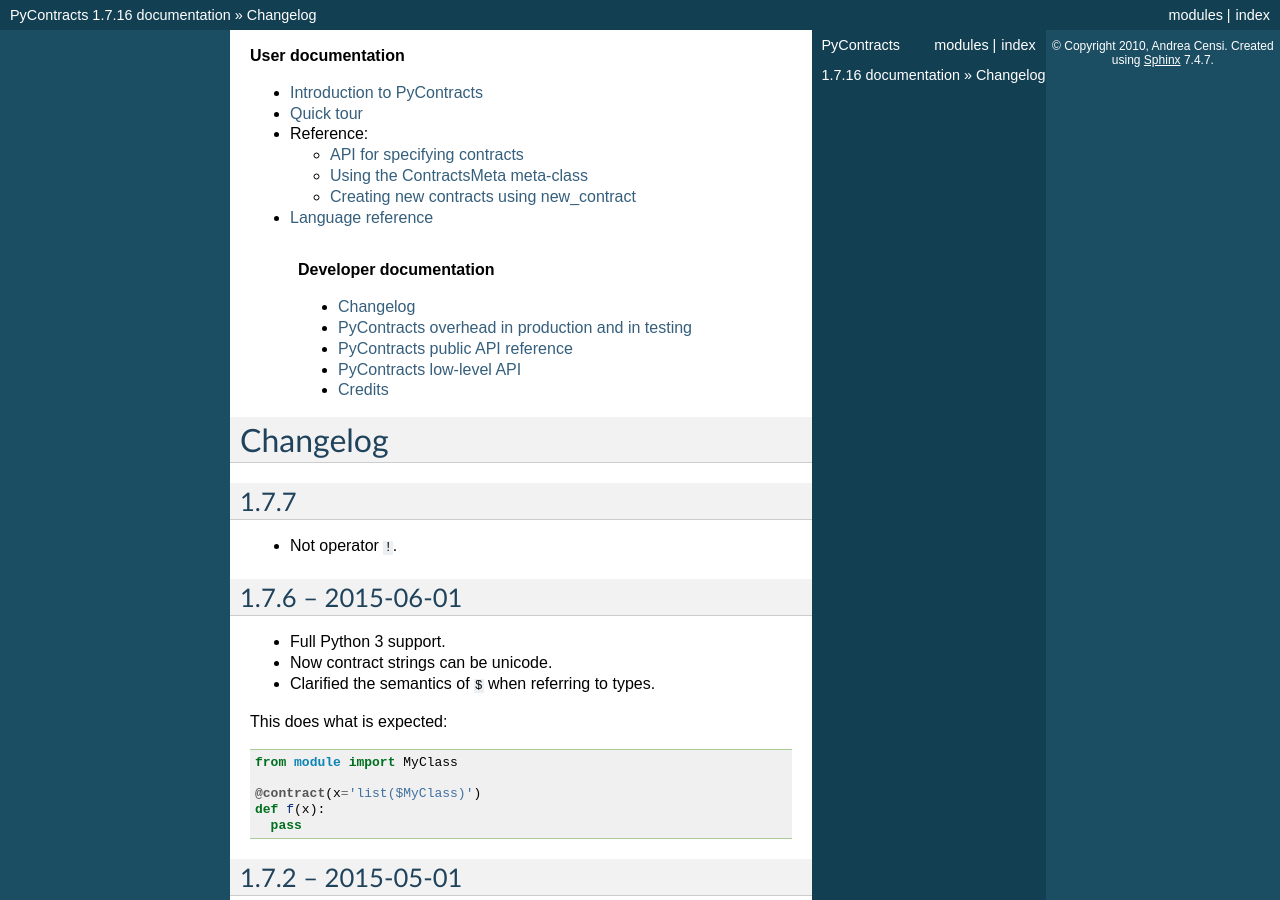
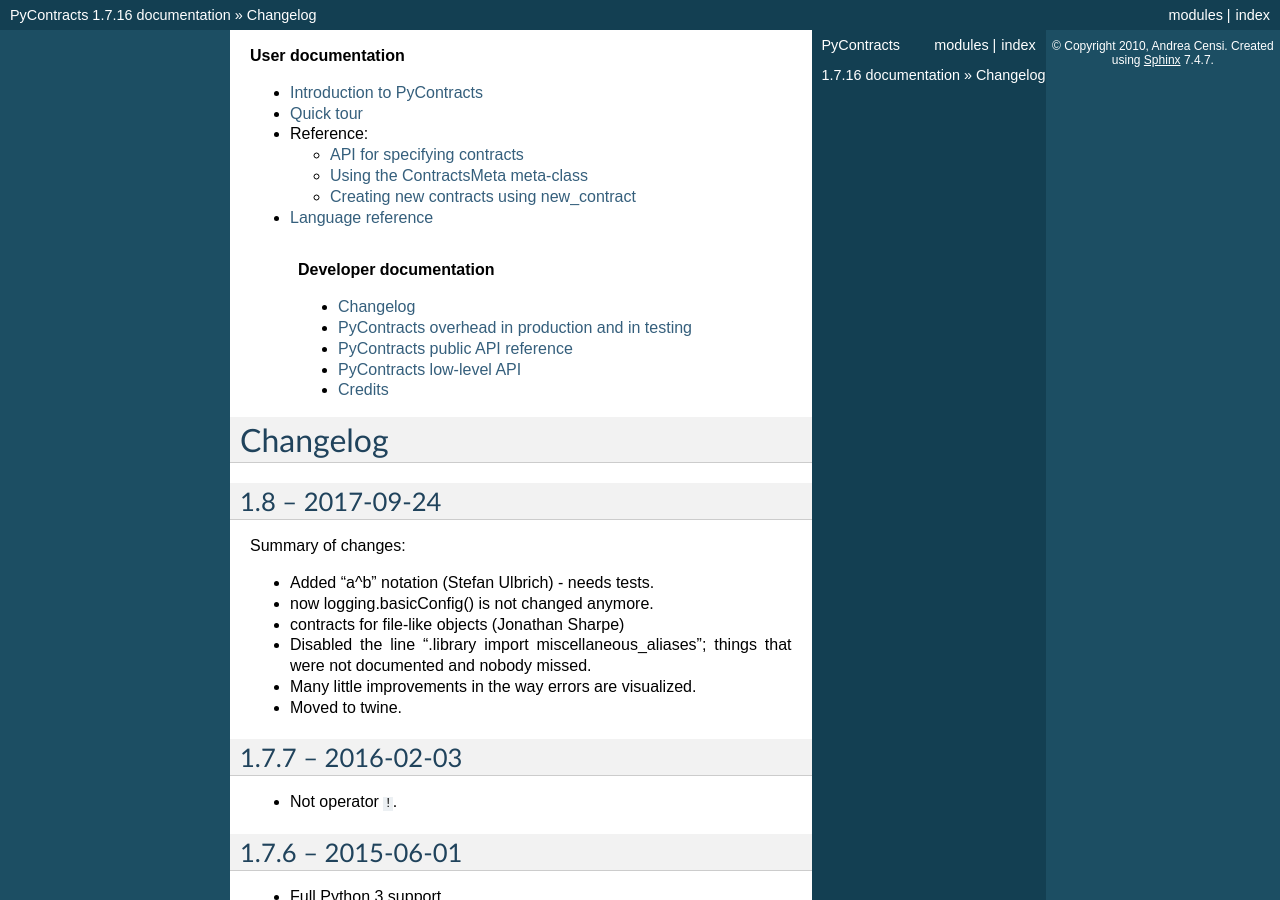
Before and after one commit to AndreaCensi/contracts, a Sphinx documentation site: the page built from docs/source/changelog.rst, in a window 1280 px wide and 900 px high. Built offline with Sphinx 7.4.7, drawn with Linux system fonts in a browser that asks for light colours; formulas are drawn with MathJax 3.

Commit message:
changelog

```diff
--- a/docs/source/changelog.rst
+++ b/docs/source/changelog.rst
@@ -9,8 +9,28 @@
 
 .. _changelog:
 
-1.7.7
--------
+1.8 -- 2017-09-24
+-----------------
+
+Summary of changes:
+
+* Added "a^b" notation (Stefan Ulbrich) - needs tests.
+
+* now logging.basicConfig() is not changed anymore.
+
+* contracts for file-like objects (Jonathan Sharpe)
+
+* Disabled the line ".library import miscellaneous_aliases"; things
+  that were not documented and nobody missed.
+
+* Many little improvements in the way errors are visualized.
+
+* Moved to twine.
+
+
+
+1.7.7 -- 2016-02-03
+-------------------
 
 * Not operator ``!``.
 
```
